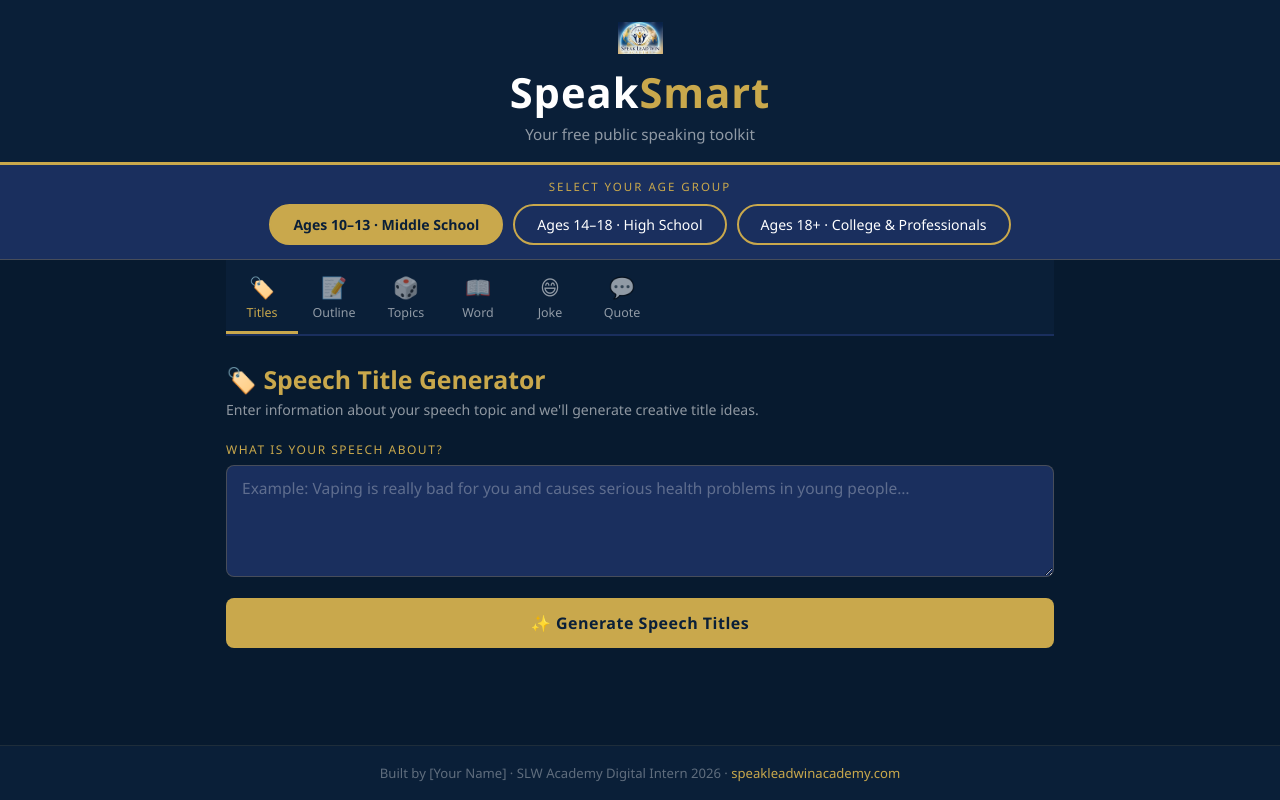
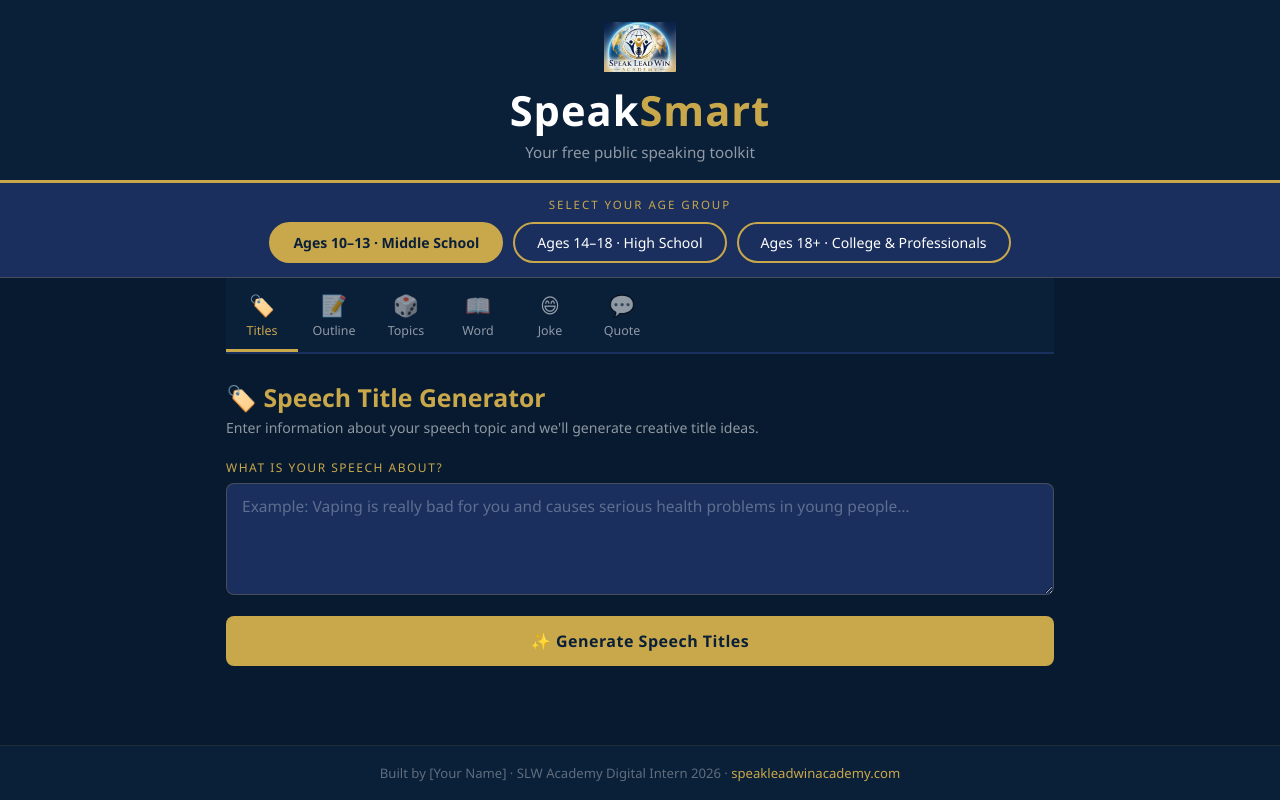
Before and after one commit to speakleadwin/speaksmart-slw1, a plain HTML site: page index.html in a window 1280 px wide. Drawn offline with Linux system fonts and the light colour scheme.

Commit message:
Increase logo width in header

```diff
--- a/index.html
+++ b/index.html
@@ -353,7 +353,7 @@
 <!-- ═══════════════════  HEADER  ═══════════════════ -->
 <header>
   <div class="logo-row">
-   <img src="slw_acadamy.jpg" alt="Speak Lead Win Academy Logo" class="logo" style="width:45px;height:auto;" />
+   <img src="slw_acadamy.jpg" alt="Speak Lead Win Academy Logo" class="logo" style="width:72px;height:auto;" />
   </div>
   <div class="brand">Speak<span>Smart</span></div>
   <div class="tagline">Your free public speaking toolkit</div>
```
